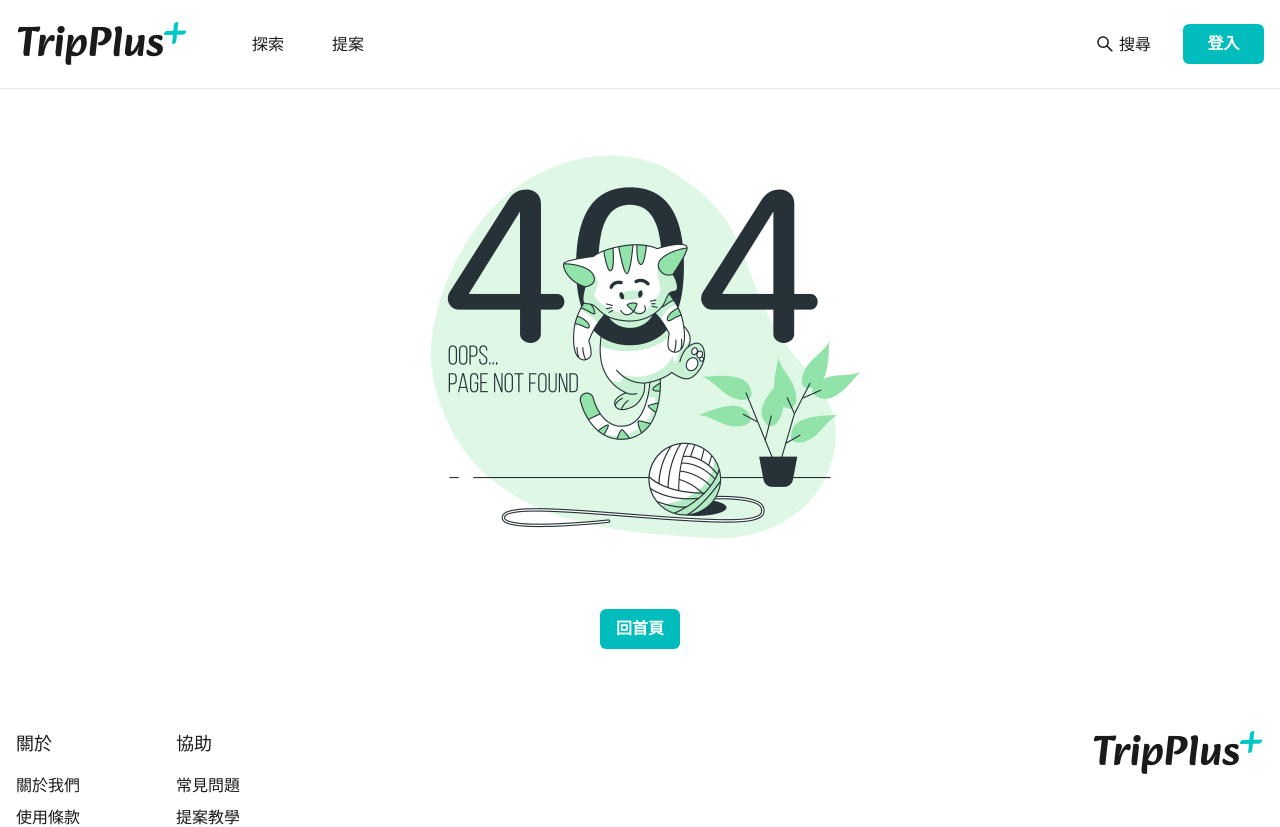
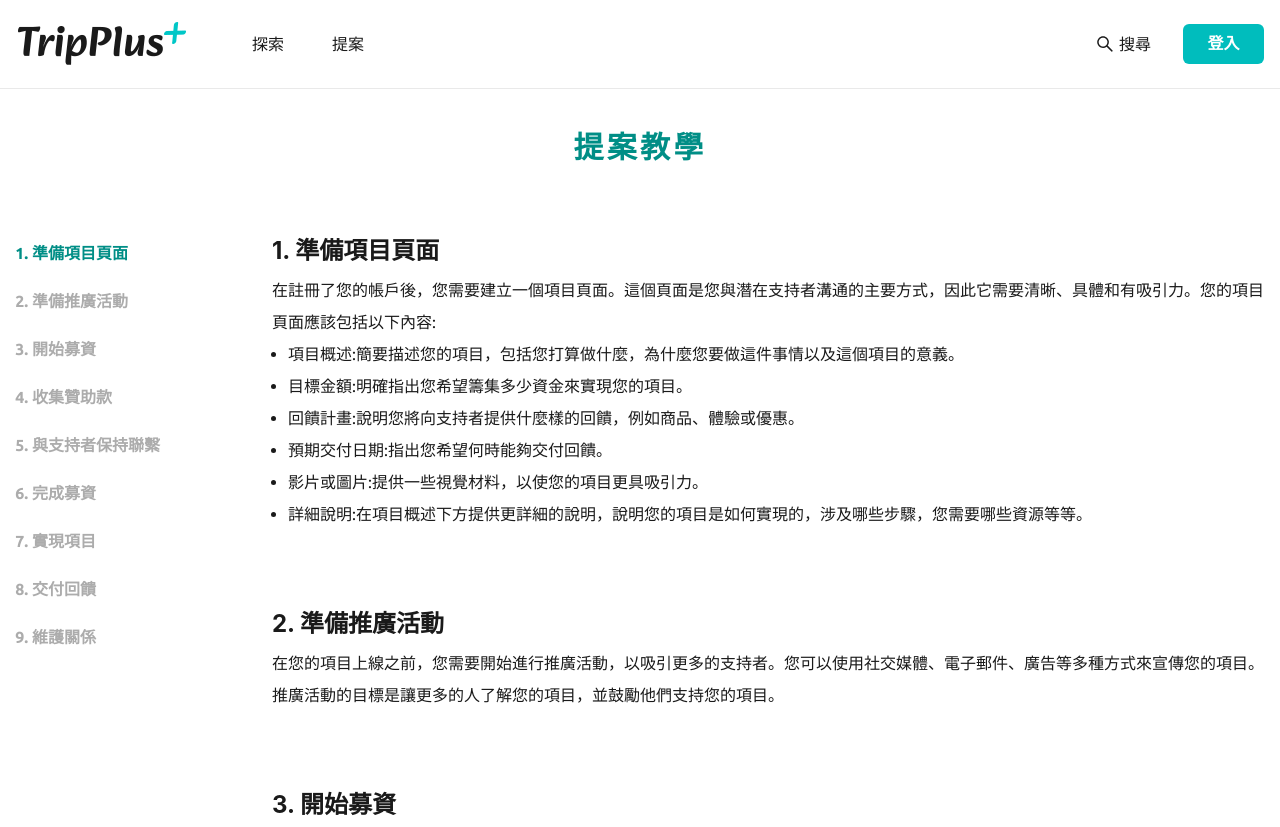
Before and after one commit to gn00678465/TripPlus-client, a Next.js app: page /teach in a window 1280 px wide. Before the commit this address had no page. Shown: the top 827 px of the page. Built offline with nearby package versions, Linux system fonts and the light colour scheme.

Commit message:
feat: 提案教學頁面

```diff
--- a/src/components/Layout/footer.tsx
+++ b/src/components/Layout/footer.tsx
@@ -17,7 +17,7 @@ const Footer = () => {
       title: '協助',
       list: [
         { title: '常見問題', url: '/' },
-        { title: '提案教學', url: '/' },
+        { title: '提案教學', url: '/teach' },
         { title: '聯絡我們', url: '/about' }
       ]
     }
--- /dev/null
+++ b/src/pages/teach/index.tsx
@@ -0,0 +1,203 @@
+import { Layout } from '@/components';
+import Head from 'next/head';
+import NextLink from 'next/link';
+import type { ReactElement } from 'react';
+import { useState } from 'react';
+import {
+  Box,
+  Container,
+  ListItem,
+  OrderedList,
+  Heading,
+  Text,
+  Flex,
+  UnorderedList,
+  Link,
+  Icon,
+  Spacer,
+  Center
+} from '@chakra-ui/react';
+import { GiHamburgerMenu } from 'react-icons/gi';
+
+const listItem = [
+  { text: '準備項目頁面', href: '#paragraph1' },
+  { text: '準備推廣活動', href: '#paragraph2' },
+  { text: '開始募資', href: '#paragraph3' },
+  { text: '收集贊助款', href: '#paragraph4' },
+  { text: '與支持者保持聯繫', href: '#paragraph5' },
+  { text: '完成募資', href: '#paragraph6' },
+  { text: '實現項目', href: '#paragraph7' },
+  { text: '交付回饋', href: '#paragraph8' },
+  { text: '維護關係', href: '#paragraph9' }
+];
+
+const Teach: App.NextPageWithLayout = () => {
+  const [currentItem, setCurrentItem] = useState('準備項目頁面');
+  const [openMenu, setOpenMenu] = useState(false);
+
+  return (
+    <>
+      <Head>
+        <title>提案教學-TripPlus+</title>
+      </Head>
+      <Box className="leading-8" my={10}>
+        <Container maxW={'container.xl'}>
+          <Heading
+            as="h1"
+            fontSize={'3xl'}
+            textAlign={'center'}
+            mb={{ base: 10, md: 16 }}
+            color={'secondary-emphasis.500'}
+            letterSpacing={'0.2rem'}
+          >
+            提案教學
+          </Heading>
+
+          <Flex flexFlow={{ base: 'column', md: 'row' }}>
+            <Center
+              bg={'gray.100'}
+              py={3}
+              px={5}
+              cursor={'pointer'}
+              onClick={() => setOpenMenu(!openMenu)}
+              display={{ base: 'flex', md: 'none' }}
+            >
+              <Box>Menu</Box>
+              <Spacer />
+              <Icon as={GiHamburgerMenu}></Icon>
+            </Center>
+
+            <OrderedList
+              w={'240px'}
+              lineHeight={'3rem'}
+              flexShrink={0}
+              color={'gray.400'}
+              display={{ base: openMenu ? 'block' : 'none', md: 'block' }}
+            >
+              {listItem.map((item) => (
+                <ListItem
+                  key={item.text}
+                  color={
+                    currentItem === item.text ? 'secondary-emphasis.500' : ''
+                  }
+                  fontWeight={600}
+                  _hover={{ color: 'secondary-emphasis.500' }}
+                  onClick={() => setCurrentItem(item.text)}
+                >
+                  <Link href={item.href} as={NextLink}>
+                    {item.text}
+                  </Link>
+                </ListItem>
+              ))}
+            </OrderedList>
+
+            <Box mt={{ base: 10, md: 2 }}>
+              <Box mb={20} id="paragraph1">
+                <Heading as="h1" fontSize={'2xl'} mb={2}>
+                  1. 準備項目頁面
+                </Heading>
+                <Text>
+                  在註冊了您的帳戶後，您需要建立一個項目頁面。這個頁面是您與潛在支持者溝通的主要方式，因此它需要清晰、具體和有吸引力。您的項目頁面應該包括以下內容:
+                </Text>
+                <UnorderedList>
+                  <ListItem>
+                    項目概述:簡要描述您的項目，包括您打算做什麼，為什麼您要做這件事情以及這個項目的意義。
+                  </ListItem>
+                  <ListItem>
+                    目標金額:明確指出您希望籌集多少資金來實現您的項目。
+                  </ListItem>
+                  <ListItem>
+                    回饋計畫:說明您將向支持者提供什麼樣的回饋，例如商品、體驗或優惠。
+                  </ListItem>
+                  <ListItem>預期交付日期:指出您希望何時能夠交付回饋。</ListItem>
+                  <ListItem>
+                    影片或圖片:提供一些視覺材料，以使您的項目更具吸引力。
+                  </ListItem>
+                  <ListItem>
+                    詳細說明:在項目概述下方提供更詳細的說明，說明您的項目是如何實現的，涉及哪些步驟，您需要哪些資源等等。
+                  </ListItem>
+                </UnorderedList>
+              </Box>
+
+              <Box mb={20} id="paragraph2">
+                <Heading as="h1" fontSize={'2xl'} mb={2}>
+                  2. 準備推廣活動
+                </Heading>
+                <Text>
+                  在您的項目上線之前，您需要開始進行推廣活動，以吸引更多的支持者。您可以使用社交媒體、電子郵件、廣告等多種方式來宣傳您的項目。推廣活動的目標是讓更多的人了解您的項目，並鼓勵他們支持您的項目。
+                </Text>
+              </Box>
+
+              <Box mb={20} id="paragraph3">
+                <Heading as="h1" fontSize={'2xl'} mb={2}>
+                  3. 開始募資
+                </Heading>
+                <Text>一旦您的項目頁面上線，您可以開始募資。</Text>
+              </Box>
+
+              <Box mb={20} id="paragraph4">
+                <Heading as="h1" fontSize={'2xl'} mb={2}>
+                  4. 收集贊助款
+                </Heading>
+                <Text>
+                  在您的項目上線之前，您需要開始進行推廣活動，以吸引更多的支持者。您可以使用社交媒體、電子郵件、廣告等多種方式來宣傳您的項目。推廣活動的目標是讓更多的人了解您的項目，並鼓勵他們支持您的項目。
+                </Text>
+              </Box>
+
+              <Box mb={20} id="paragraph5">
+                <Heading as="h1" fontSize={'2xl'} mb={2}>
+                  5. 與支持者保持聯繫
+                </Heading>
+                <Text>
+                  在募資期間，您需要與支持者保持聯繫。您可以通過項目頁面上的留言板、電子郵件或社交媒體等方式回答支持者的問題，向他們提供更新並感謝他們的支持。這樣可以確保您的支持者感到與項目相關，並且了解項目的進展情況。
+                </Text>
+              </Box>
+
+              <Box mb={20} id="paragraph6">
+                <Heading as="h1" fontSize={'2xl'} mb={2}>
+                  6. 完成募資
+                </Heading>
+                <Text>
+                  一旦您的募資期結束，您將收到所有贊助款。如果您的項目成功達成目標，您可以開始實現您的項目。如果您未達成目標，您的項目將不會獲得任何資金，並且您需要考慮下一步的行動。
+                </Text>
+              </Box>
+
+              <Box mb={20} id="paragraph7">
+                <Heading as="h1" fontSize={'2xl'} mb={2}>
+                  7. 實現項目
+                </Heading>
+                <Text>
+                  如果您的項目成功募資，您可以開始實現項目。在實現項目期間，您需要繼續與支持者保持聯繫，讓他們了解項目的進展情況。如果您遇到任何問題，您需要及時通知支持者並解決問題。
+                </Text>
+              </Box>
+
+              <Box mb={20} id="paragraph8">
+                <Heading as="h1" fontSize={'2xl'} mb={2}>
+                  8. 交付回饋
+                </Heading>
+                <Text>
+                  在實現項目之後，您需要開始交付回饋給支持者。回饋可能是商品、體驗、優惠等等。您需要確保您交付的回饋符合您在項目頁面上承諾的內容。如果您遇到任何延遲或問題，您需要及時通知支持者並解決問題。
+                </Text>
+              </Box>
+
+              <Box mb={20} id="paragraph9">
+                <Heading as="h1" fontSize={'2xl'} mb={2}>
+                  9. 維護關係
+                </Heading>
+                <Text>
+                  在實現項目之在您交付回饋之後，您需要繼續與支持者保持聯繫，建立長期關係。這可以通過定期更新、電子郵件或社交媒體等進行。
+                </Text>
+              </Box>
+            </Box>
+          </Flex>
+        </Container>
+      </Box>
+    </>
+  );
+};
+
+export default Teach;
+
+Teach.getLayout = function (page: ReactElement) {
+  return <Layout>{page}</Layout>;
+};
```
